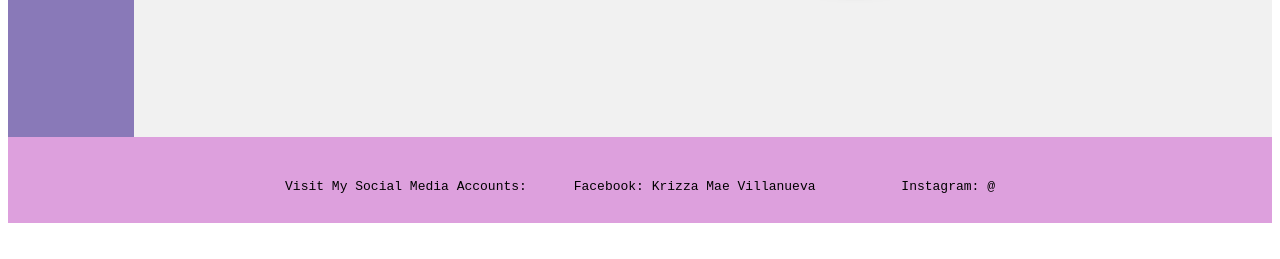
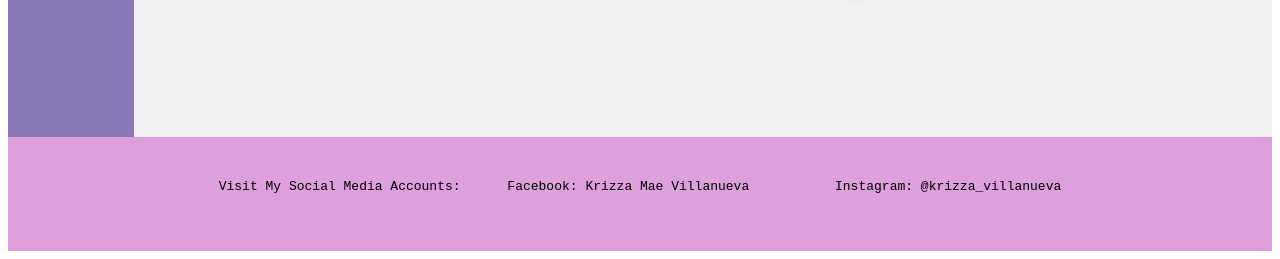
Before and after one commit to kressa05/KrizzaVillanueva, a plain HTML site: page index.html in a window 1280 px wide. Shown: the part 779-1038 px from the top of the page. Before the commit the page ends 1010 px from the top, so only its background shows below. Drawn offline with Linux system fonts and the light colour scheme.

Commit message:
Update index.html

```diff
--- a/index.html
+++ b/index.html
@@ -116,7 +116,7 @@
 
         <footer>
           <pre>
-            <p>Visit My Social Media Accounts:      Facebook: Krizza Mae Villanueva           Instagram: @</krizza_villanueva</p>
+            <p>Visit My Social Media Accounts:      Facebook: Krizza Mae Villanueva           Instagram: @krizza_villanueva</p>
           </pre>
         </footer>
     </body>
```
